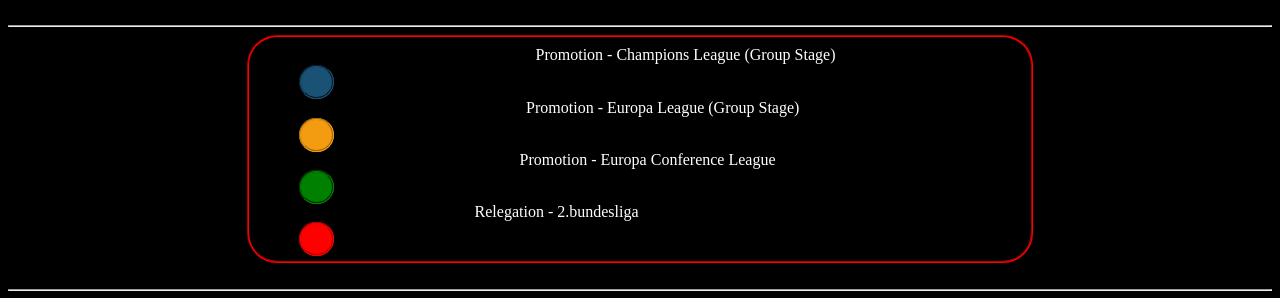
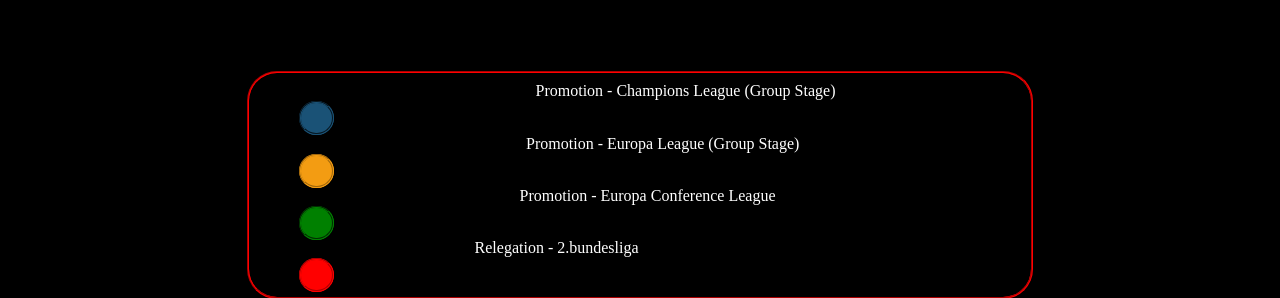
Before and after one commit to mimou404/table, a plain HTML site: page index.html in a window 1280 px wide. Shown: the part 1189-1487 px from the top of the page. Drawn offline with Linux system fonts and the light colour scheme.

Commit message:
index.html

```diff
--- a/index.html
+++ b/index.html
@@ -64,7 +64,7 @@
 		</tr>
 
 
-	</table><br><hr>
+	</table><br><br><br><br>
 
 	<style>
 		tr{
@@ -169,7 +169,7 @@
 		<fieldset class="d2"></fieldset> <p>Promotion - Europa League (Group Stage) <p>
 		<fieldset class="d3"></fieldset> <p id="d3">Promotion - Europa Conference League <p>
 		<fieldset class="d4"></fieldset>  <p id="d4">Relegation - 2.bundesliga <p>
-	</fieldset></center><br><hr>
+	</fieldset></center><br>
 
 </body>
 </html>
@@ -244,7 +244,7 @@
 			<td id="zz">20</td> <td id="e" ><img src="https://upload.wikimedia.org/wikipedia/fr/thumb/5/5f/Logo_Granada_CF.svg/1200px-Logo_Granada_CF.svg.png" width="4%" >&nbsp;&nbsp;&nbsp;&nbsp; Garnada CF</td><td>0</td><td>0:0</td><td>0</td>
 		</tr>
 
-	</table>
+	</table><br><br><br><br>
 	<center><fieldset>
 		<fieldset class="d1"></fieldset> <p id="d1">Promotion - Champions League (Group Stage) <p>
 		<fieldset class="d2"></fieldset> <p>Promotion - Europa League (Group Stage) <p>
```
